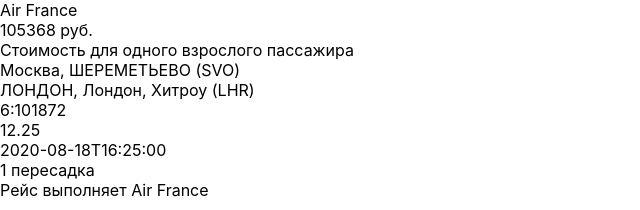
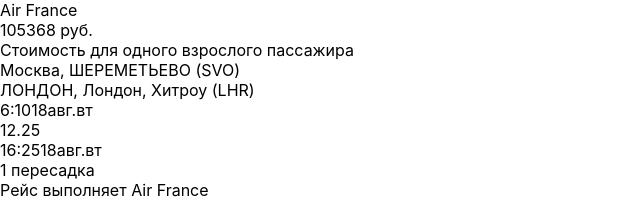
Before and after one commit to stiripo/airlines, a React (Create React App) app: page / in a window 1280 px wide. Shown: the top 210 px of the page, without its empty margins (0-640 px from the left). Built offline with nearby package versions, Linux system fonts and the light colour scheme.

Commit message:
Create FlightDate component

```diff
--- a/src/App.tsx
+++ b/src/App.tsx
@@ -4,12 +4,6 @@
 import { downloadedFlight } from './sample_flight-info';
 
 let flight = extractFlightData(downloadedFlight);
-// console.log(flight.carrier);
-// console.log(flight.price);
-// console.log(flight.departureCity);
-// console.log(flight.arrivalCity);
-// console.log(flight.departureAirport.caption);
-// console.log(flight.departureAirport.uid);
 
 function App() {
 
--- /dev/null
+++ b/src/components/FlightDate.tsx
@@ -0,0 +1,20 @@
+
+export interface DateProp {
+    date: Date,
+}
+
+export function FlightDate({ date }: DateProp) {
+    let hours = date.getHours();
+    let minutes = date.getMinutes();
+    let day = date.getDate();
+    let month = new Intl.DateTimeFormat("ru", { month: "short" }).format(date);
+    let weekDay = new Intl.DateTimeFormat("ru", { weekday: "short" }).format(date);
+    return (
+        <div>
+            {hours}:{minutes}
+            {day}
+            {month}
+            {weekDay}
+        </div>
+    )
+}
--- a/src/components/FlightInfo.tsx
+++ b/src/components/FlightInfo.tsx
@@ -1,9 +1,9 @@
-import { ExtractedFlightData } from "../utils"
+import { ExtractedFlightData } from "../utils";
+import { FlightDate } from "./FlightDate";
 
 interface Props {
-    flight: ExtractedFlightData
+    flight: ExtractedFlightData,
 }
-
 
 export function FlightInfo({ flight }: Props) {
     return (
@@ -18,9 +18,9 @@
                 <div>{flight.arrivalCity}, {flight.arrivalAirport.caption} <span>({flight.arrivalAirport.uid})</span></div>
             </div>
             <div>
-                <div>{flight.departureDate.hours}:{flight.departureDate.minutes}{flight.departureDate.day}{flight.departureDate.month}{flight.departureDate.weekDay}</div>
+                <FlightDate date={flight.departureDate} />
                 <div>{flight.duration / 60}</div>
-                <div>{flight.arrivalDate}</div>
+                <FlightDate date={flight.arrivalDate} />
             </div>
             <div>{flight.stops} пересадка</div>
             <div>Рейс выполняет {flight.carrier}</div>
--- a/src/utils.ts
+++ b/src/utils.ts
@@ -14,15 +14,9 @@
         'caption': string,
         'uid': string,
     },
-    'departureDate': {
-        'hours': number,
-        'minutes': number,
-        'day': number,
-        'month': number,
-        'weekDay': number,
-    },
+    'departureDate': Date,
     'duration': number,
-    'arrivalDate': string,
+    'arrivalDate': Date,
     'stops': number,
 }
 
@@ -43,15 +37,9 @@
             caption: '',
             uid: ''
         },
-        departureDate: {
-        hours: 0,
-        minutes: 0,
-        day: 0,
-        month: 0,
-        weekDay: 0,
-    },
+        departureDate: new Date(),
         duration: 0,
-        arrivalDate: ' ',
+        arrivalDate: new Date(),
         stops: 0,
     };
 
@@ -71,16 +59,9 @@
         'caption': outboundSegments[outboundSegments.length - 1].arrivalAirport.caption,
         'uid': outboundSegments[outboundSegments.length - 1].arrivalAirport.uid,
     };
-    let departureDate = new Date(outboundSegments[0].departureDate);
-    result.departureDate.hours = departureDate.getHours();
-    result.departureDate.minutes = departureDate.getMinutes();
-    result.departureDate.day = departureDate.getDate();
-    result.departureDate.month = departureDate.getMonth();
-    result.departureDate.weekDay = departureDate.getDay();
-
-
+    result.departureDate = new Date(outboundSegments[0].departureDate);
     result.duration = data.flight.legs[0].duration;
-    result.arrivalDate = outboundSegments[outboundSegments.length - 1].arrivalDate;
+    result.arrivalDate = new Date(outboundSegments[outboundSegments.length - 1].arrivalDate);
     result.stops = data.flight.legs[0].segments.length - 1;
     return result;
 }
```
